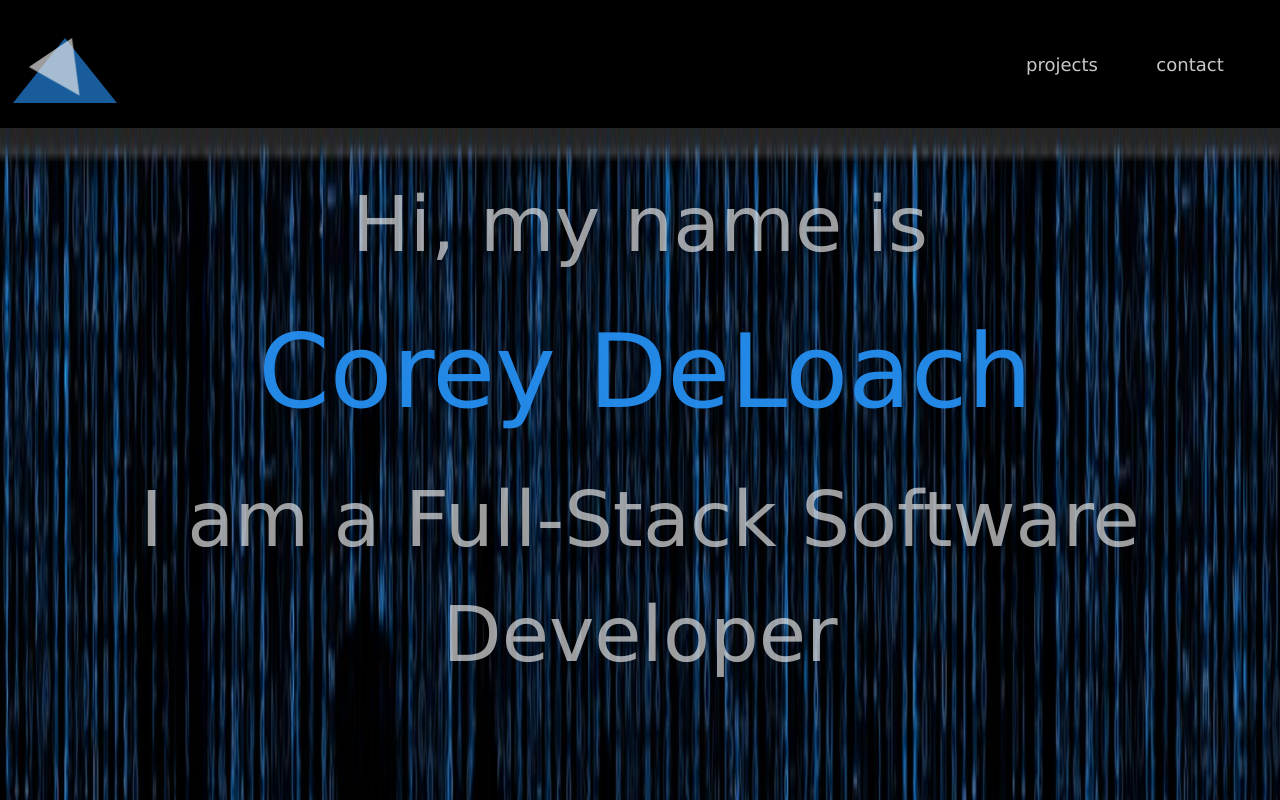
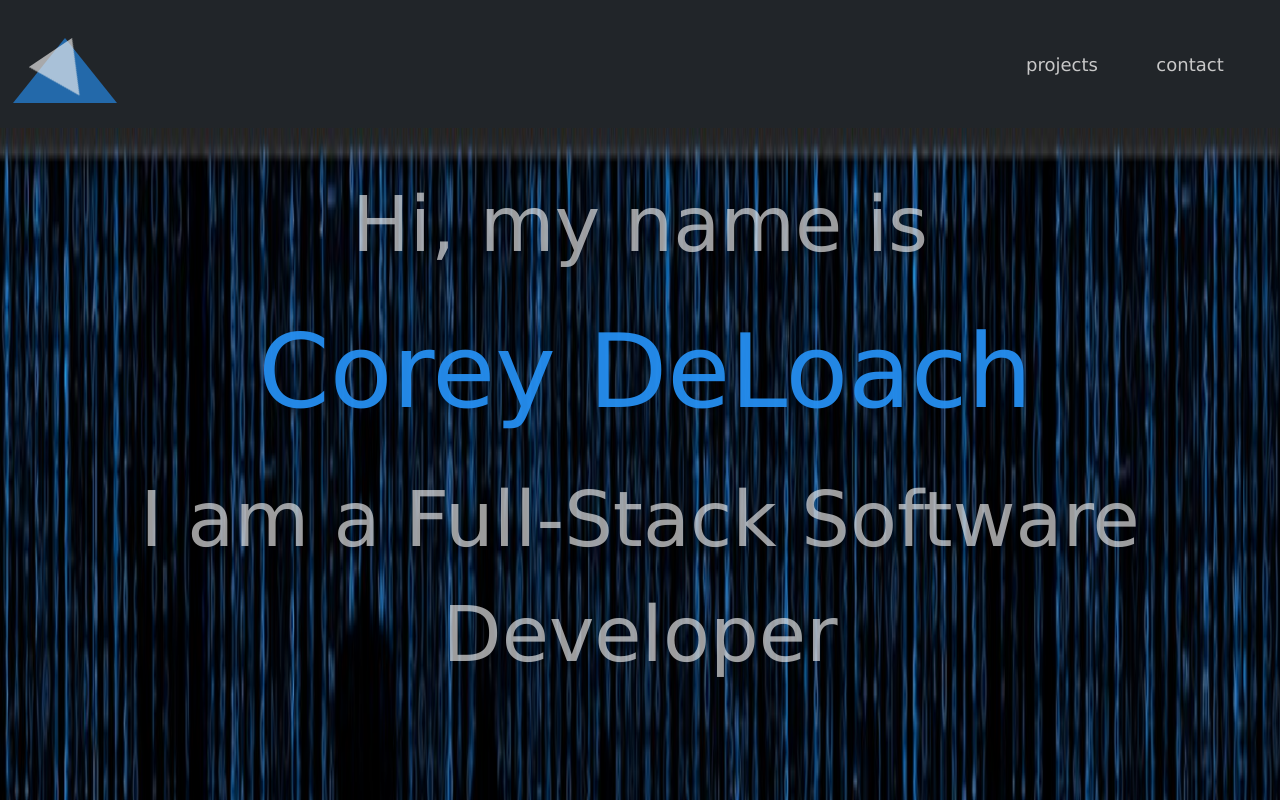
Before and after one commit to Slap-a-tha-Bass/portfolio, a React (Create React App) app: page / in a window 1280 px wide. Shown: the top 800 px of the page. Built offline with nearby package versions, Linux system fonts and the light colour scheme; no server answers.

Commit message:
bootstrap applied back to navbar to see if color changes

```diff
--- a/src/components/NavBar.jsx
+++ b/src/components/NavBar.jsx
@@ -12,7 +12,7 @@ import "../App.css";
 const NavBar = () => {
   return (
     <>
-      <NavBarAcross>
+      <NavBarAcross className="bg-dark">
         <NavBarTopLeft>
           <LogoFrame />
           <Link to="/">
```
